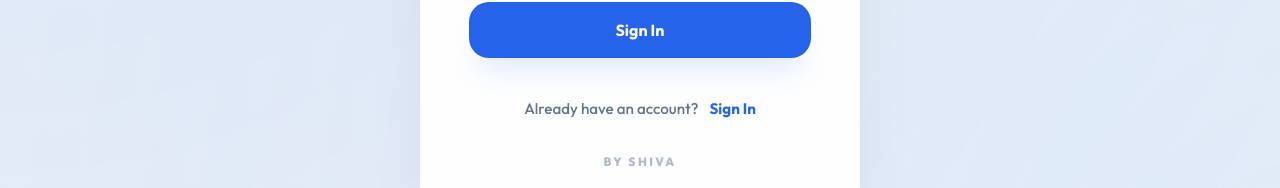
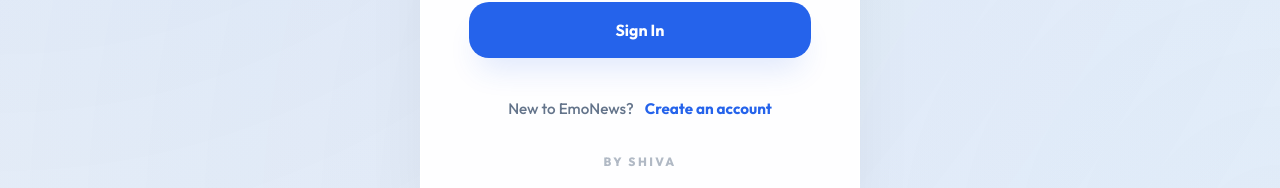
Before and after one commit to jofra-shiva/EmoNews, a React (Create React App) app in the folder client/: page / in a window 1280 px wide. Shown: the part 645-833 px from the top of the page. Built offline with nearby package versions, Linux system fonts and the light colour scheme; what face-api.js would draw is missing.

Commit message:
feat: Add user authentication (login/register) components and a face detection helper with expression analysis.

```diff
--- a/client/src/components/Login.js
+++ b/client/src/components/Login.js
@@ -29,7 +29,7 @@ const Login = () => {
   return (
     <div className="login-container">
       <div className="login-box animate-fade-in">
-        <div className="login-logo">🎭</div>
+        <div className="login-logo"><span role="img" aria-label="mask">🎭</span></div>
         <h2 className="login-title">Welcome Back</h2>
         <p className="login-subtitle">Sign in to EmoNews AI</p>
 
@@ -61,8 +61,8 @@ const Login = () => {
           </button>
         </form>
 
-        <p className="login-link">
-          Already have an account? <a href="/">Sign In</a>
+        <p className="register-link">
+          New to EmoNews? <a href="/register">Create an account</a>
         </p>
 
         <div className="branding-footer">
--- a/client/src/components/Register.js
+++ b/client/src/components/Register.js
@@ -23,7 +23,7 @@ const Register = () => {
   return (
     <div className="register-container">
       <div className="register-box animate-fade-in">
-        <div className="register-logo">📝</div>
+        <div className="register-logo"><span role="img" aria-label="memo">📝</span></div>
         <Link to="/tamil" style={{ textDecoration: 'none' }}>
           <h1>EMONews AI (TAMIL) <span className="author-tag">BY SHIVA</span></h1>
         </Link>
--- a/client/src/helpers/faceApi.js
+++ b/client/src/helpers/faceApi.js
@@ -44,7 +44,7 @@ export const drawResults = async (image, canvas, results) => {
 
     // Draw box with "Bio-Metric" style
     resizedResults.forEach(result => {
-      const { detection, expressions } = result;
+      const { detection } = result;
       const box = detection.box;
 
       // Draw neon box corners instead of full box for better aesthetics
```
